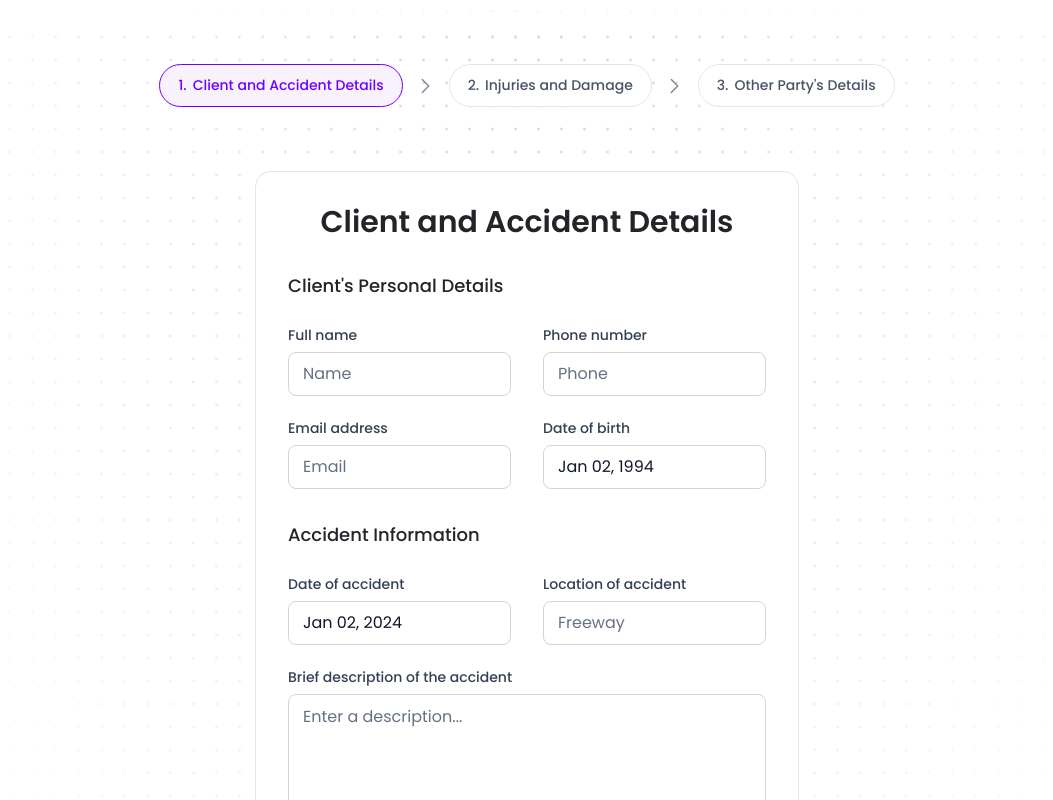
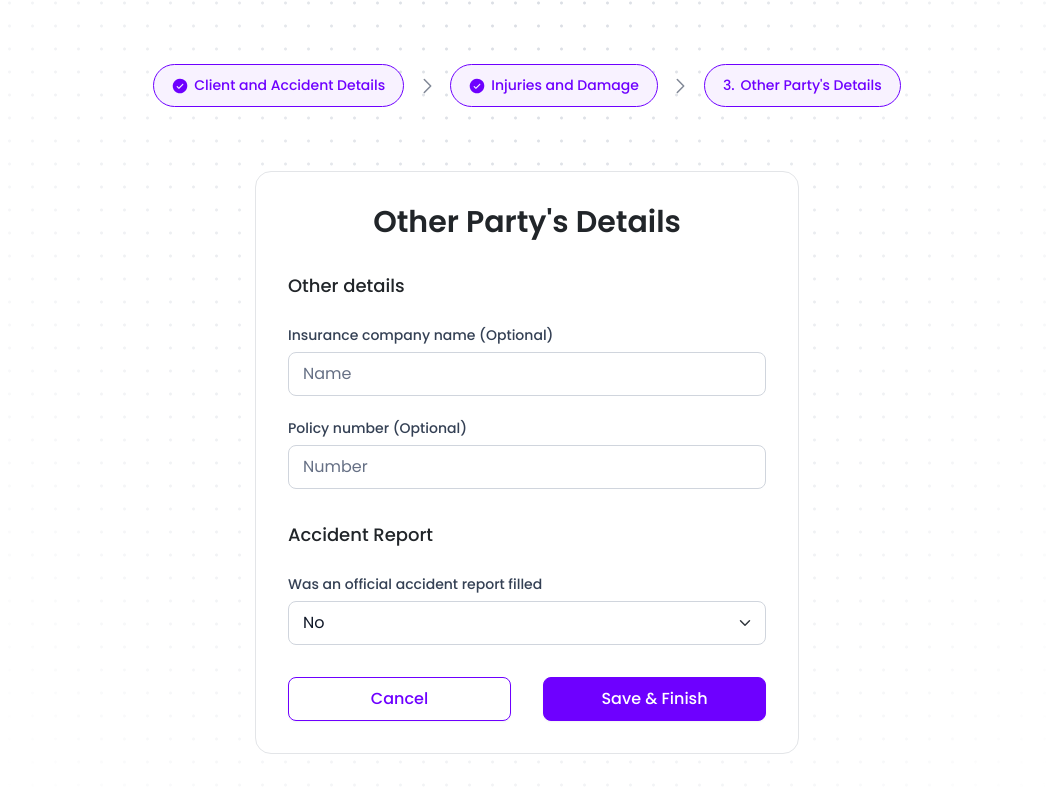
Before and after one commit to shahbaz760/nocred3, a React (Vite) app: page /post-case in a window 1280 px wide. Shown: the top 800 px of the page, without its empty margins (113-1166 px from the left). Built offline with nearby package versions, Linux system fonts and the light colour scheme.

Commit message:
worked on validation changes

```diff
--- a/src/pages/home/explore/explore.tsx
+++ b/src/pages/home/explore/explore.tsx
@@ -9,7 +9,7 @@ const ExplorePlatform = () => {
       image: '/images/home/explore1.svg',
       heading: 'Save and Compare',
       description:
-        "We're committed to ensuring you get the most reasonable legal rates available. Tap into our network of top attorneys who offer competitive contingency fees, meaning they only get paid if you win your case. We foster a competitive environment that drives down attorney fees, reducing a typical 33% rate to on average of 27% post settlement",
+        "We're committed to ensuring you get the most reasonable legal rates available. Tap into our network of top attorneys who offer competitive contingency fees, meaning they only get paid if you win your case. We foster a competitive environment that drives down attorney fees, reducing a typical 33% rate to on average of 27% post settlement.",
       icon: <ExploreIcon1 />,
     },
     {
--- a/src/pages/post-case/index.tsx
+++ b/src/pages/post-case/index.tsx
@@ -21,7 +21,7 @@ import PageLayout from '../../layouts/pageLayout/pageLayout';
 
 const PostCase = () => {
   const [loading, setLoading] = useState(false);
-  const [activeStep, setActiveStep] = useState(1);
+  const [activeStep, setActiveStep] = useState(3);
 
   const currentDate = new Date();
   const twentyYearsAgo = new Date(currentDate);
@@ -74,7 +74,8 @@ const PostCase = () => {
     },
     validationSchema: postCaseValidationStep3,
     onSubmit: () => {
-      if (!loading) handleSubmit();
+      // if (!loading) handleSubmit();
+      setActiveStep(4);
     },
   });
 
--- a/src/pages/post-case/steps/step2.tsx
+++ b/src/pages/post-case/steps/step2.tsx
@@ -85,7 +85,7 @@ const PostCaseStep2: React.FC<IProps> = ({ formik, setActiveStep }) => {
         <div className={styles.fields_wrapper}>
           <div>
             <InputField
-              label='Auto Insurance provider (if applicable)'
+              label='Auto Insurance provider (Optional)'
               formik={formik}
               placeholder='Auto insurance'
               name='insurance_provider'
--- a/src/pages/post-case/steps/step3.tsx
+++ b/src/pages/post-case/steps/step3.tsx
@@ -24,7 +24,7 @@ const PostCaseStep3: React.FC<IProps> = ({
         <div className={styles.fields_wrapper}>
           <div>
             <InputField
-              label='Insurance company name'
+              label='Insurance company name (Optional)'
               formik={formik}
               placeholder='Name'
               name='company_name'
@@ -32,7 +32,7 @@ const PostCaseStep3: React.FC<IProps> = ({
           </div>
           <div>
             <InputField
-              label='Policy number'
+              label='Policy number (Optional)'
               formik={formik}
               placeholder='Number'
               name='policy_number'
--- a/src/validations/validations.ts
+++ b/src/validations/validations.ts
@@ -98,10 +98,7 @@ export const postCaseValidationStep2 = yup.object().shape({
 });
 
 export const postCaseValidationStep3 = yup.object().shape({
-  company_name: nameSchema(),
-  policy_number: yup
-    .number()
-    .typeError('Enter a valid policy number')
-    .required('This field is required'),
+  company_name: yup.string().trim().max(24, 'Maximum 24 character'),
+  policy_number: yup.number().typeError('Enter a valid policy number'),
   accident_report: yesNoSelect(),
 });
```
